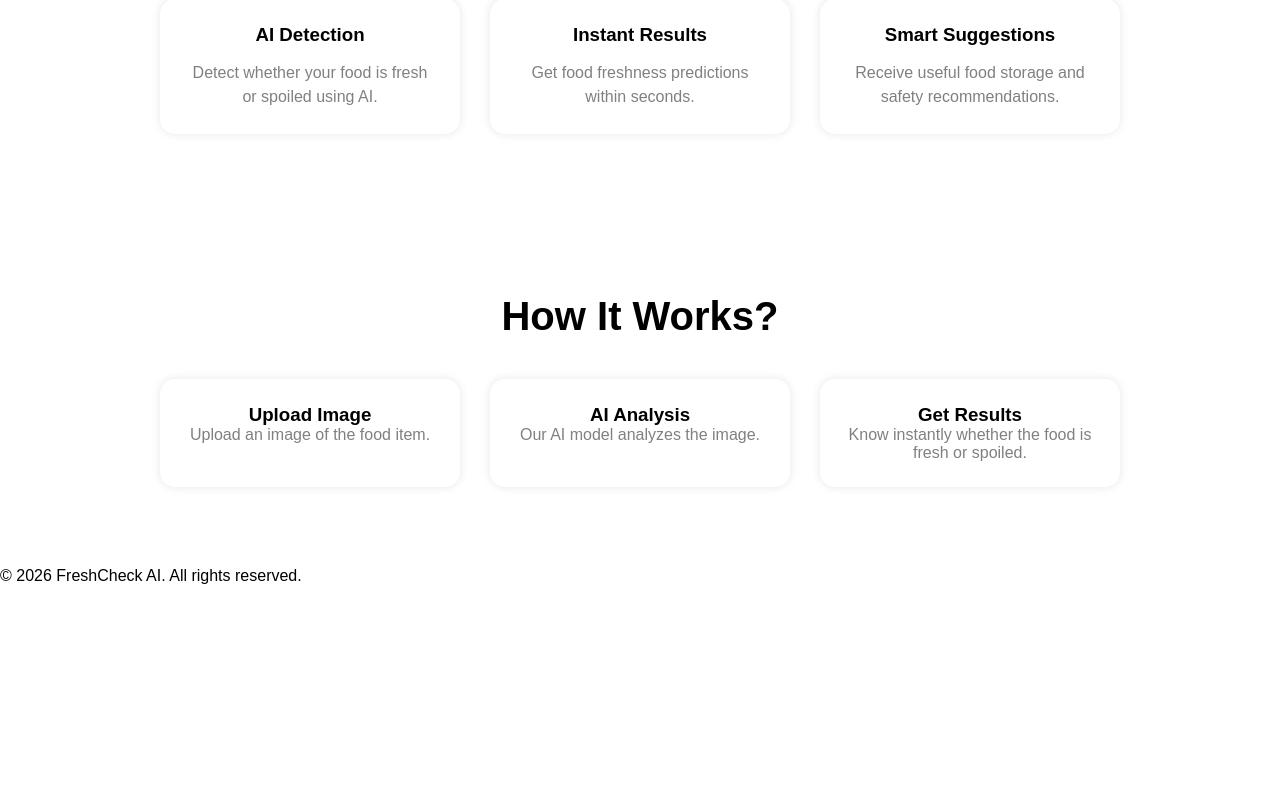
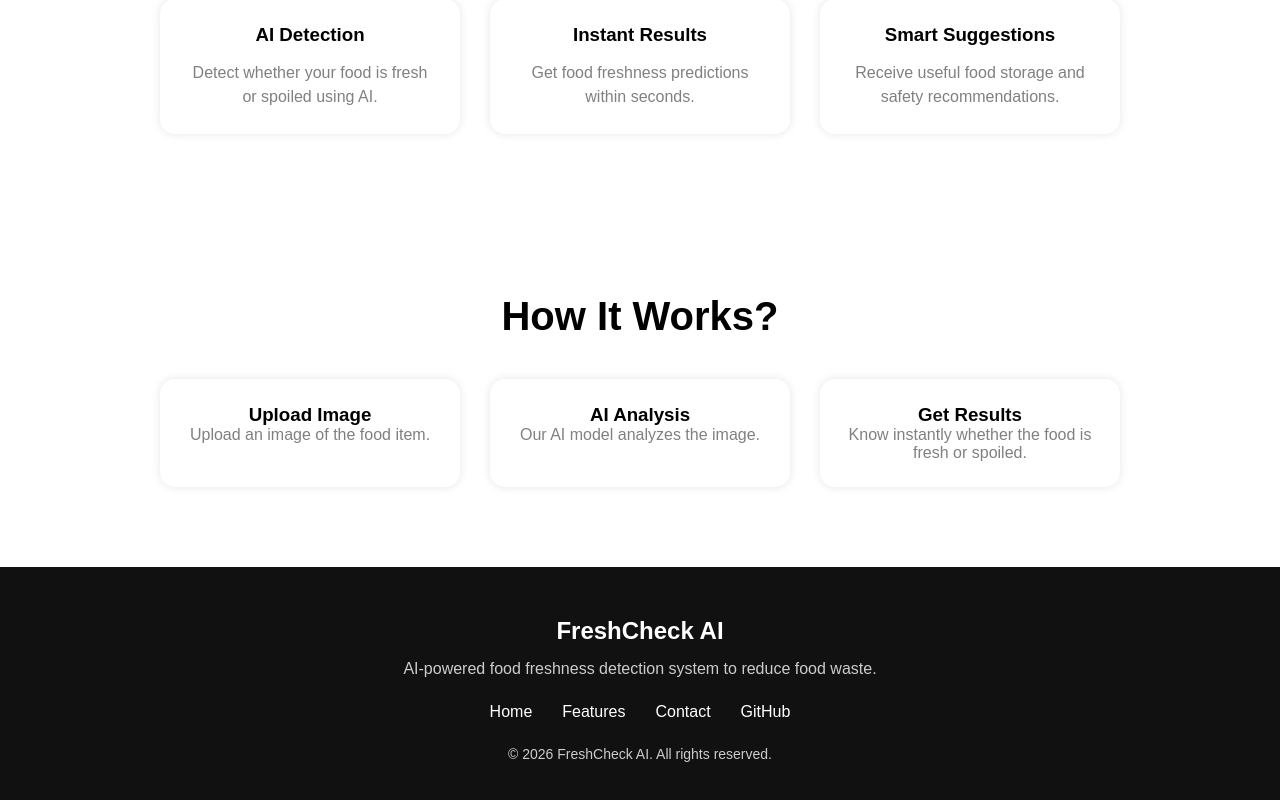
Before and after one commit to nandanisg19/Food-Freshness-Checker, a React app in the folder Frontend/: page / in a window 1280 px wide. Shown: the part 571-1371 px from the top of the page. Before the commit the page ends 1156 px from the top, so only its background shows below. Built offline with nearby package versions, Linux system fonts and the light colour scheme; the HTML template or start-up script is replaced by a standard one.

Commit message:
Add footer section

```diff
--- a/Frontend/src/components/Footer.jsx
+++ b/Frontend/src/components/Footer.jsx
@@ -1,9 +1,26 @@
+import "../styles/Footer.css";
+
 function Footer() {
   return (
-    <footer>
+    <footer className="footer">
+
+      <h2>FreshCheck AI</h2>
+
       <p>
+        AI-powered food freshness detection system to reduce food waste.
+      </p>
+
+      <div className="footer-links">
+        <a href="#">Home</a>
+        <a href="#">Features</a>
+        <a href="#">Contact</a>
+        <a href="#">GitHub</a>
+      </div>
+
+      <p className="copyright">
         © 2026 FreshCheck AI. All rights reserved.
       </p>
+
     </footer>
   );
 }
--- a/Frontend/src/styles/Footer.css
+++ b/Frontend/src/styles/Footer.css
@@ -0,0 +1,33 @@
+.footer {
+    text-align: center;
+    padding: 50px 20px;
+    background: #111;
+    color: white;
+}
+
+.footer h2 {
+    margin-bottom: 15px;
+}
+
+.footer p {
+    color: #ccc;
+}
+
+.footer-links {
+    margin: 25px 0;
+}
+
+.footer-links a {
+    color: white;
+    text-decoration: none;
+    margin: 0 15px;
+}
+
+.footer-links a:hover {
+    text-decoration: underline;
+}
+
+.copyright {
+    margin-top: 20px;
+    font-size: 14px;
+}
```
